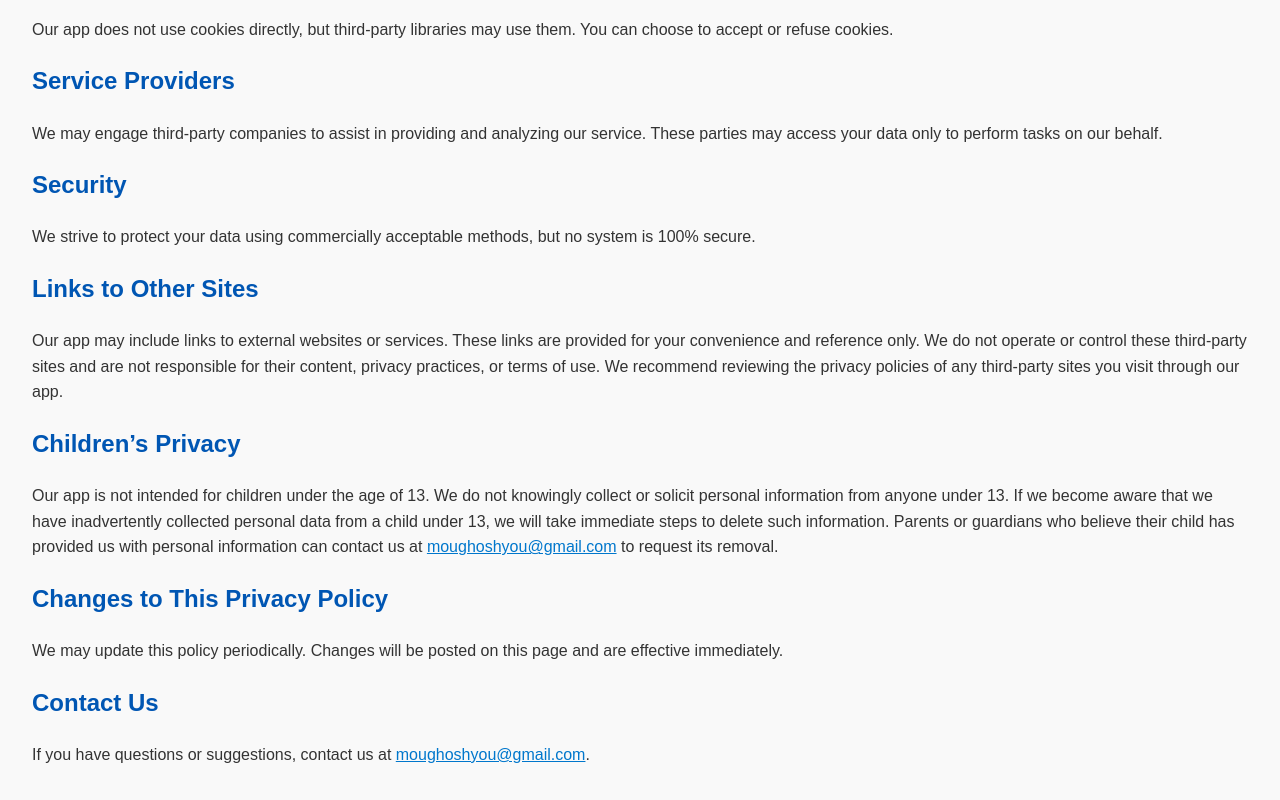
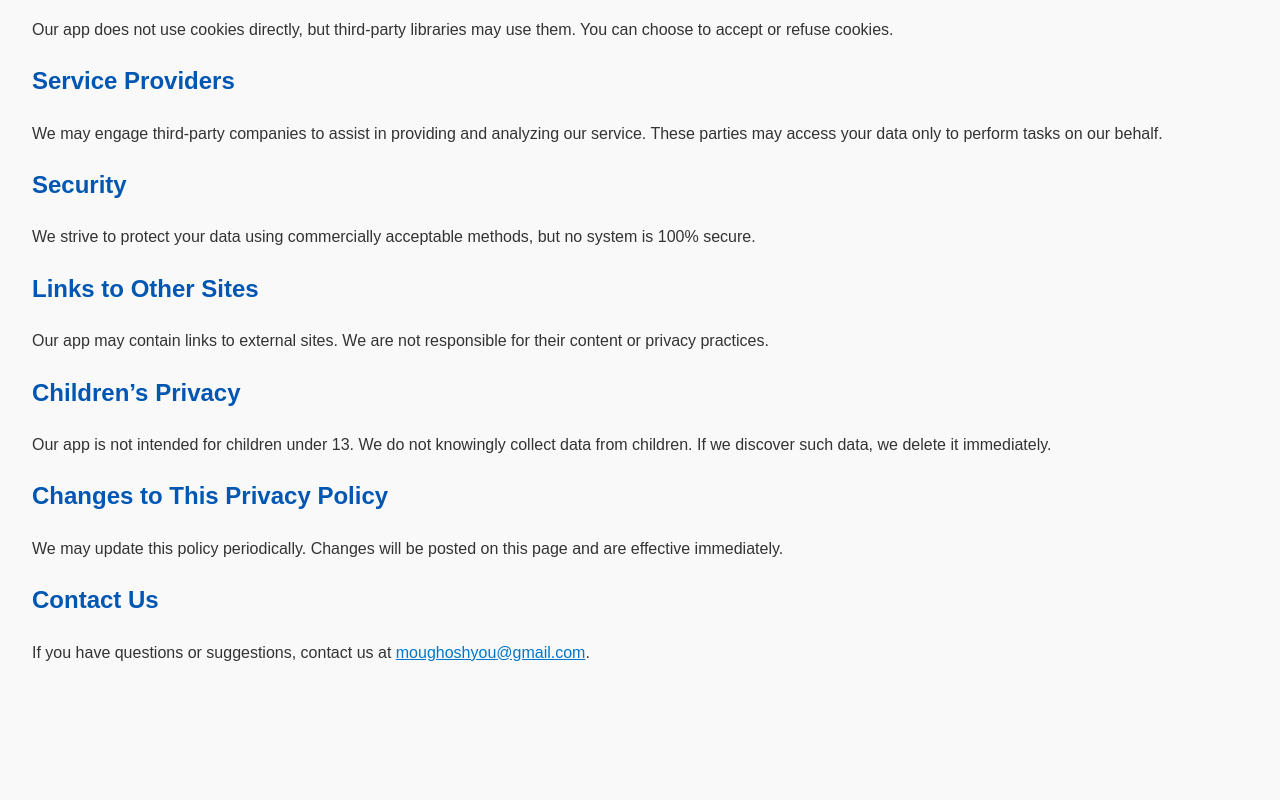
Before and after one commit to sayantikamobileapps/Privacy_Policy, a plain HTML site: page index.html in a window 1280 px wide. Shown: the part 663-1463 px from the top of the page. After the commit the page ends 1360 px from the top, so only its background shows below. Drawn offline with Linux system fonts and the light colour scheme.

Commit message:
Simplify privacy policy language

```diff
--- a/index.html
+++ b/index.html
@@ -71,10 +71,10 @@
   <p>We strive to protect your data using commercially acceptable methods, but no system is 100% secure.</p>
 
   <h2>Links to Other Sites</h2>
-  <p>Our app may include links to external websites or services. These links are provided for your convenience and reference only. We do not operate or control these third-party sites and are not responsible for their content, privacy practices, or terms of use. We recommend reviewing the privacy policies of any third-party sites you visit through our app.</p>
+  <p>Our app may contain links to external sites. We are not responsible for their content or privacy practices.</p>
 
   <h2>Children’s Privacy</h2>
-  <p>Our app is not intended for children under the age of 13. We do not knowingly collect or solicit personal information from anyone under 13. If we become aware that we have inadvertently collected personal data from a child under 13, we will take immediate steps to delete such information. Parents or guardians who believe their child has provided us with personal information can contact us at <a href="mailto:moughoshyou@gmail.com">moughoshyou@gmail.com</a> to request its removal.</p>
+  <p>Our app is not intended for children under 13. We do not knowingly collect data from children. If we discover such data, we delete it immediately.</p>
 
   <h2>Changes to This Privacy Policy</h2>
   <p>We may update this policy periodically. Changes will be posted on this page and are effective immediately.</p>
```
